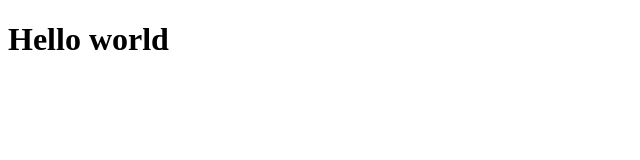
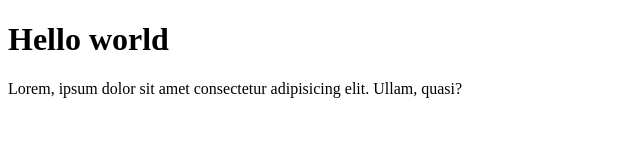
Before and after one commit to jamshidbekchoriyev/sammi.ac, a plain HTML site: page index.html in a window 1280 px wide. Shown: the whole page, without its empty margins (0-640 px from the left). Drawn offline with Linux system fonts and the light colour scheme.

Commit message:
p tag added

```diff
--- a/index.html
+++ b/index.html
@@ -8,6 +8,7 @@
 <body>
 
     <h1>Hello world</h1>
+    <p>Lorem, ipsum dolor sit amet consectetur adipisicing elit. Ullam, quasi?</p>
     <script src="script.js"></script>
 </body>
 </html>
```
